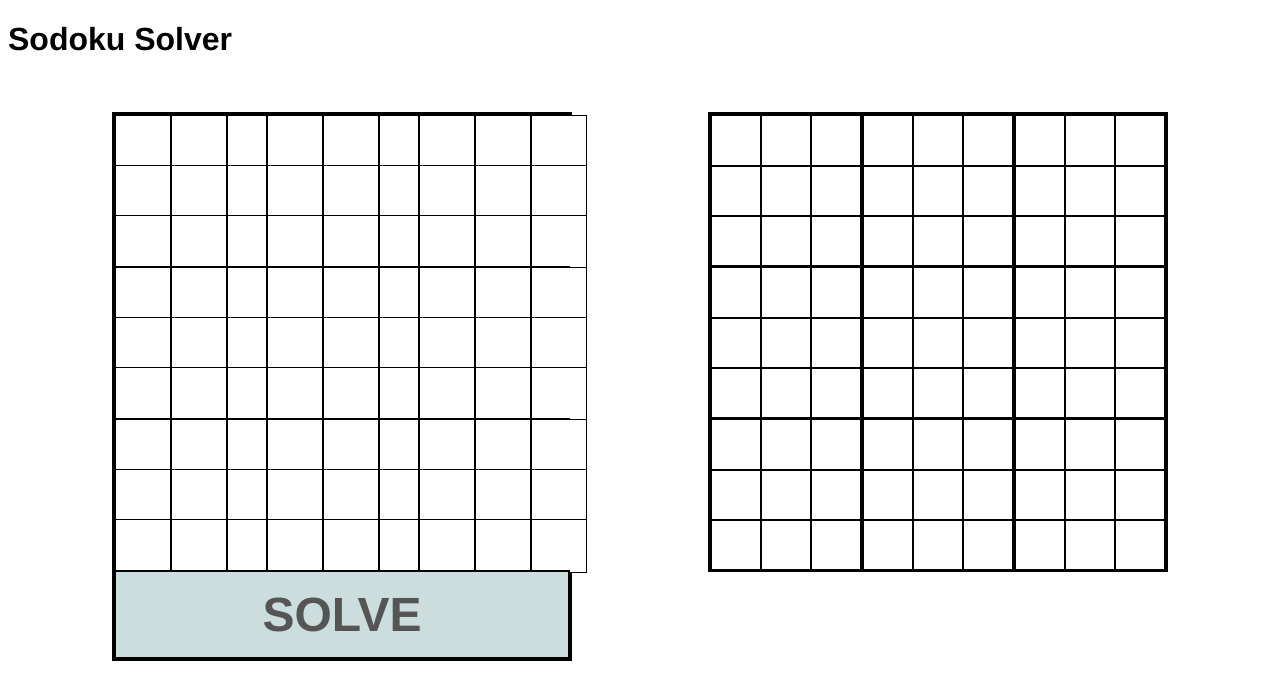
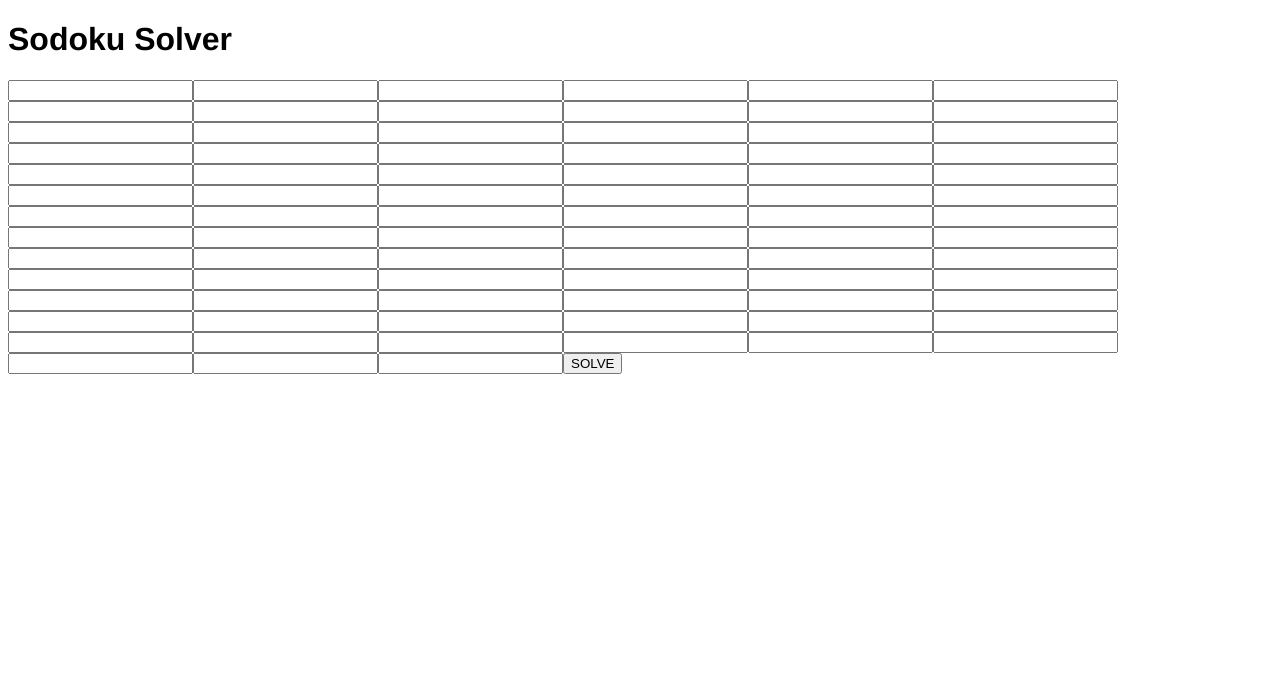
Before and after one commit to z-olpin/sodoku_solver, a React app: page / in a window 1280 px wide. Shown: the top 700 px of the page. Built offline with nearby package versions, Linux system fonts and the light colour scheme; the HTML template or start-up script is replaced by a standard one.

Commit message:
stripped existing styling, dramatically simplify components

```diff
--- a/src/components/App.js
+++ b/src/components/App.js
@@ -1,17 +1,15 @@
-import React from 'react'
-import styles from '../static/styles'
+import React from "react";
 import BoardDisplay from "./BoardDisplay";
 
 const App = () => {
   return (
     <>
-      <h1 style={{ fontFamily: 'Helvetica, Arial, sans-serif' }}>Sodoku Solver</h1>
-      <div style={styles.boardContainer}>
+      <h1 style={{ fontFamily: "Helvetica, Arial, sans-serif" }}>
+        Sodoku Solver
+      </h1>
+      <BoardDisplay />
+    </>
+  );
+};
 
-        <BoardDisplay />
-      </div>
-    </>
-  )
-}
-
-export default App
+export default App;
--- a/src/components/BoardDisplay.js
+++ b/src/components/BoardDisplay.js
@@ -23,9 +23,8 @@ const BoardDisplay = () => {
 
     // If value is not valid, set value to empty string and log ABORT
     if (neighborVals.includes(value)) {
-      // TODO: invalid input, deny
+      // TODO: invalid input, deny. Dont use getdocumentbyid method
       document.getElementById(id).value = ''
-      console.log('ABORRRT')
     }
 
     // Prevents from inputting existing values in neighbors (except missing cases sometimes.
@@ -35,11 +34,6 @@ const BoardDisplay = () => {
     if (!neighborVals.includes(value)) {
       const newBoard = [...board.slice(0, id), value, ...board.slice(id + 1)]
       setBoard(newBoard)
-
-      // TODO: this styling should be done in CSS
-      document.getElementById(id).style.backgroundColor = 'lightgrey'
-      document.getElementById(id+100).style.backgroundColor = 'lightgrey'
-      document.getElementById(id+100).innerText = value
     }
   }
 
--- a/src/components/InputBoard.js
+++ b/src/components/InputBoard.js
@@ -1,50 +1,14 @@
-import React from 'react'
-import styles from '../static/styles'
+import React from "react";
 
 const InputBoard = ({ onInput, handleSolve }) => {
-
   return (
     <>
-      <div className="board" style={styles.board}>
-        <Row onInput={onInput} id={0} />
-        <Row onInput={onInput} id={1} />
-        <Row onInput={onInput} id={2} />
-        <button style={styles.button} onClick={handleSolve}>SOLVE</button>
-      </div>
+      {[...Array(81)].map((v, i) => (
+        <input type="text" className="cells" id={i} onChange={(e) => onInput(Number(e.target.id), Number(e.target.value))} />
+      ))}
+      <button onClick={handleSolve}>SOLVE</button>
+    </>
+  );
+};
 
-    </>
-  )
-}
-
-const Row = ({ id, onInput }) => {
-  return (
-    <div className="row" style={styles.row}>
-      <Square onInput={onInput} id={id * 3} />
-      <Square onInput={onInput} id={id * 3 + 1} />
-      <Square onInput={onInput} id={id * 3 + 2} />
-    </div>
-  )
-}
-
-const Square = ({ id, onInput }) => {
-  return (
-    <div className="square" style={styles.square}>
-      <InputRow onInput={onInput} id={id * 3} />
-      <InputRow onInput={onInput} id={id * 3 + 1} />
-      <InputRow onInput={onInput} id={id * 3 + 2} />
-    </div>
-  )
-}
-
-const InputRow = ({ id, onInput }) => {
-
-  return (
-    <div className="inputRow" style={styles.squareRow}>
-      <input type="text" id={id * 3} onChange={(e) => onInput(Number(e.target.id), Number(e.target.value))} maxLength={1} style={styles.cell} />
-      <input type="text" id={id * 3 + 1} onChange={(e) => onInput(Number(e.target.id), Number(e.target.value))} maxLength={1} style={styles.cell} />
-      <input type="text" id={id * 3 + 2} onChange={(e) => onInput(Number(e.target.id), Number(e.target.value))} maxLength={1} style={styles.cell} />
-    </div>
-  )
-}
-
-export default InputBoard
+export default InputBoard;
--- a/src/components/SolvedBoard.js
+++ b/src/components/SolvedBoard.js
@@ -1,55 +1,9 @@
 import React from 'react'
-import styles from '../static/styles'
 
 const SolvedBoard = ({ solvedBoard }) => {
-
   return (
-    <>
-      <div className="board" style={styles.board}>
-        <SolvedRow id={0} vals={solvedBoard.slice(0, 27)} />
-        <SolvedRow id={1} vals={solvedBoard.slice(27, 54)} />
-        <SolvedRow id={2} vals={solvedBoard.slice(54)} />
-      </div>
-    </>
+    solvedBoard.map(v => <div style={{display: 'inline-block'}} className="row">{v}</div>)
   )
-}
-
-const SolvedRow = ({ vals, id }) => {
-  return (
-    <div className="row" style={styles.row}>
-      <SolvedSquare id={id * 3} vals={vals.slice(0, 9)} />
-      <SolvedSquare id={id * 3 + 1} vals={vals.slice(9, 18)} />
-      <SolvedSquare id={id * 3 + 2} vals={vals.slice(18)} />
-    </div>
-  )
-}
-
-const SolvedSquare = ({ vals, id }) => {
-  return (
-    <div className="square" style={styles.square}>
-      <SolvedInputRow id={id * 3} vals={vals.slice(0, 3)} />
-      <SolvedInputRow id={id * 3 + 1} vals={vals.slice(3, 6)} />
-      <SolvedInputRow id={id * 3 + 2} vals={vals.slice(6)} />
-    </div>
-  )
-}
-
-const SolvedInputRow = ({ vals, id }) => {
-
-
-  return (
-    <div className="inputRow" style={styles.squareRow}>
-      <div id={id*3+100} style={styles.cell}>
-        {vals[0]}
-      </div>
-      <div id={id*3+101} style={styles.cell}>
-        {vals[1]}
-      </div>
-      <div id={id*3+102} style={styles.cell}>
-        {vals[2]}
-      </div>
-    </div>
-  )
-}
+  }
 
 export default SolvedBoard
```
